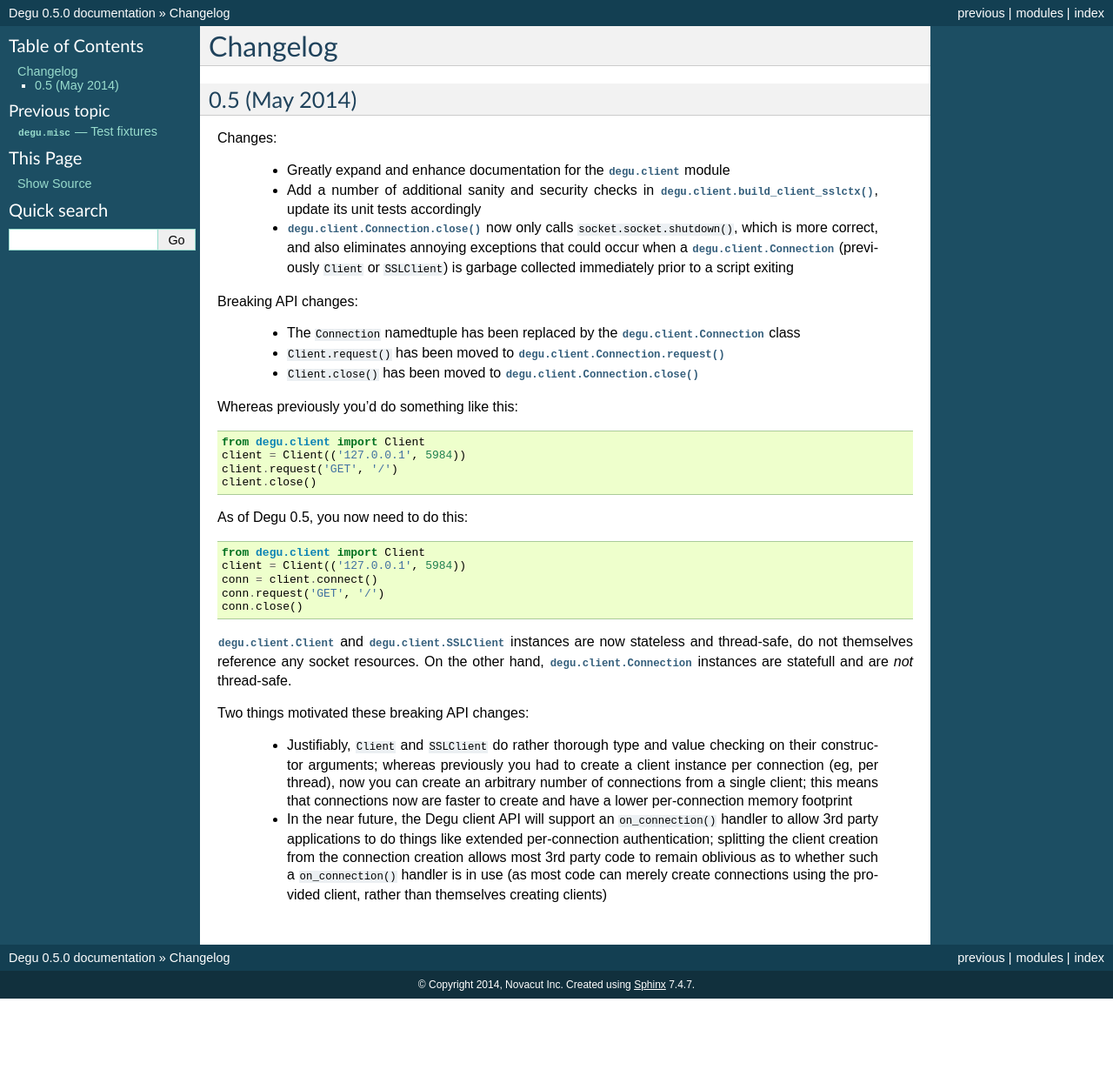
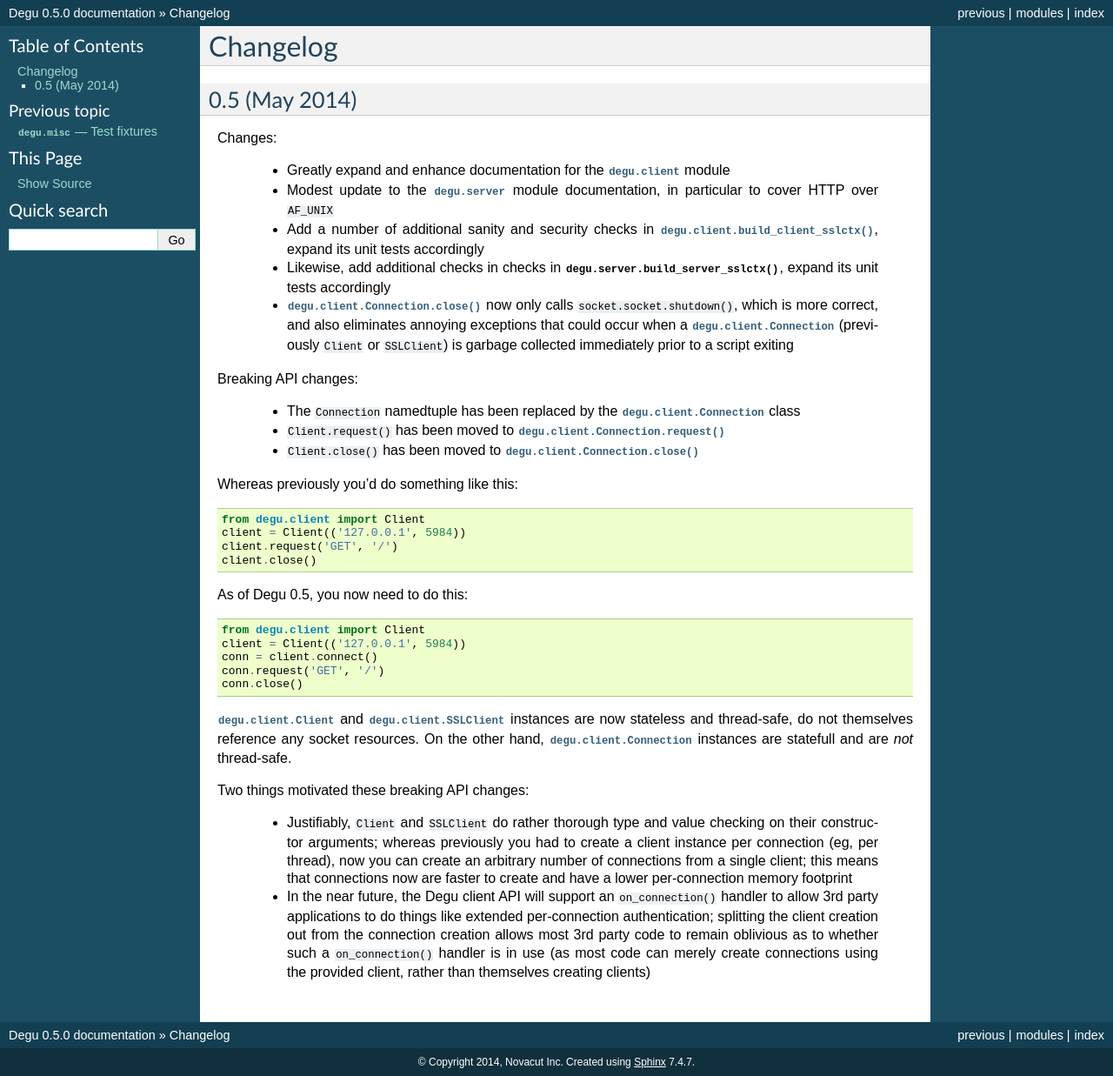
Before and after one commit to json420/degu, a Sphinx documentation site: the page built from doc/changelog.rst, in a window 1280 px wide. Shown: the whole page at 87% size. Built offline with Sphinx 7.4.7, drawn with Linux system fonts in a browser that asks for light colours; before the commit the page ends 1148 px from its top, so only the background shows below that.

Commit message:
update changelog.rst

```diff
--- a/doc/changelog.rst
+++ b/doc/changelog.rst
@@ -9,8 +9,15 @@
 
     * Greatly expand and enhance documentation for the :mod:`degu.client` module
 
+    * Modest update to the :mod:`degu.server` module documentation, in
+      particular to cover HTTP over ``AF_UNIX``
+
     * Add a number of additional sanity and security checks in
-      :func:`degu.client.build_client_sslctx()`, update its unit tests
+      :func:`degu.client.build_client_sslctx()`, expand its unit tests
+      accordingly
+
+    * Likewise, add additional checks in checks in
+      :func:`degu.server.build_server_sslctx()`, expand its unit tests
       accordingly
 
     * :meth:`degu.client.Connection.close()` now only calls
@@ -62,7 +69,7 @@
     * In the near future, the Degu client API will support an
       ``on_connection()`` handler to allow 3rd party applications to do things
       like extended per-connection authentication; splitting the client creation
-      from the connection creation allows most 3rd party code to remain
+      out from the connection creation allows most 3rd party code to remain
       oblivious as to whether such a ``on_connection()`` handler is in use (as
       most code can merely create connections using the provided client, rather
       than themselves creating clients)
--- a/doc/degu.server.rst
+++ b/doc/degu.server.rst
@@ -94,7 +94,7 @@
     ('::1', 54321, 0, 0)
 
 Likewise, you'll typically bind your ``AF_INET`` or ``AF_INET6`` Degu server to
-either the special loopback-IP or the special any-IP.
+either the special loopback-IP or the special any-IP addresses.
 
 For example, these are the two most common ``AF_INET`` 2-tuple *address*
 values, for the looback-IP and the any-IP, respectively::
```
